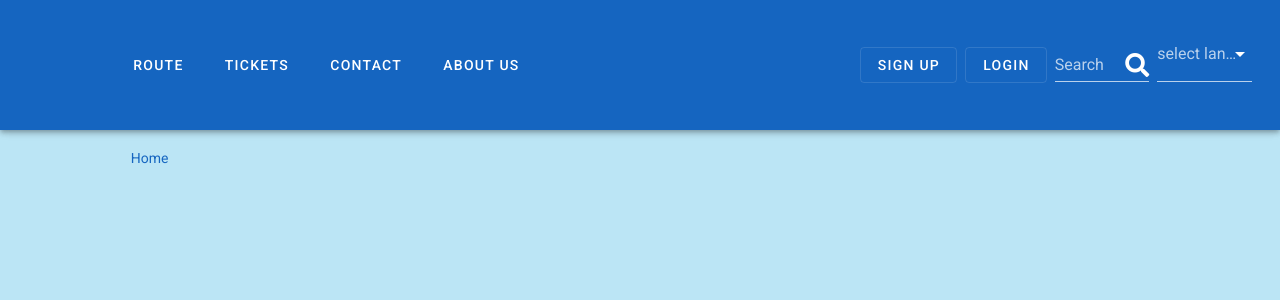
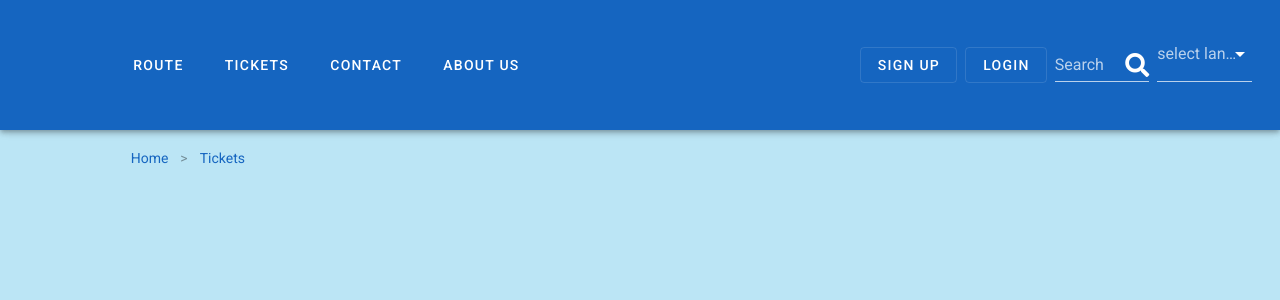
Before and after one commit to giatrakosg/eam3, a Vue app: page /tickets in a window 1280 px wide. Shown: the top 300 px of the page. Built offline with nearby package versions, Linux system fonts and the light colour scheme.

Commit message:
Create Tickets view

```diff
--- a/src/components/AppBar/AppBar.vue
+++ b/src/components/AppBar/AppBar.vue
@@ -32,7 +32,7 @@
                     </v-btn>
                 </v-col>
                 <v-col cols="auto">
-                    <v-btn text>
+                    <v-btn text href="/tickets">
                         {{ $t("text.tickets")}}
                     </v-btn>
                 </v-col>
--- /dev/null
+++ b/src/components/Tickets/TicketsComp.vue
@@ -0,0 +1,6 @@
+
+<script>
+    export default {
+        name: "TicketsComp"
+    }
+</script>
--- a/src/router/index.js
+++ b/src/router/index.js
@@ -11,7 +11,7 @@ import RoutePage from "../views/RoutePage";
 import StopPage from "../views/StopPage";
 import BusMapsPage from "../views/BusMapsPage";
 
-
+import Tickets from "../views/Tickets"
 
 Vue.use(VueRouter);
 
@@ -82,7 +82,17 @@ const routes = [
     meta: {
       breadCrumb: 'Bus Maps'
     },
-  }
+  },
+  {
+	path: '/tickets',
+	name: 'tickets_page',
+	component : Tickets,
+	meta: {
+		breadCrumb: 'Tickets'
+	},
+  },
+
+
 ];
 
 const router = new VueRouter({
--- /dev/null
+++ b/src/views/Tickets.vue
@@ -0,0 +1,13 @@
+<template lang="html">
+  <v-container>
+
+    </v-container>
+</template>
+<script>
+export default {
+  name : 'Tickets'
+}
+</script>
+
+<style lang="css" scoped>
+</style>
```
